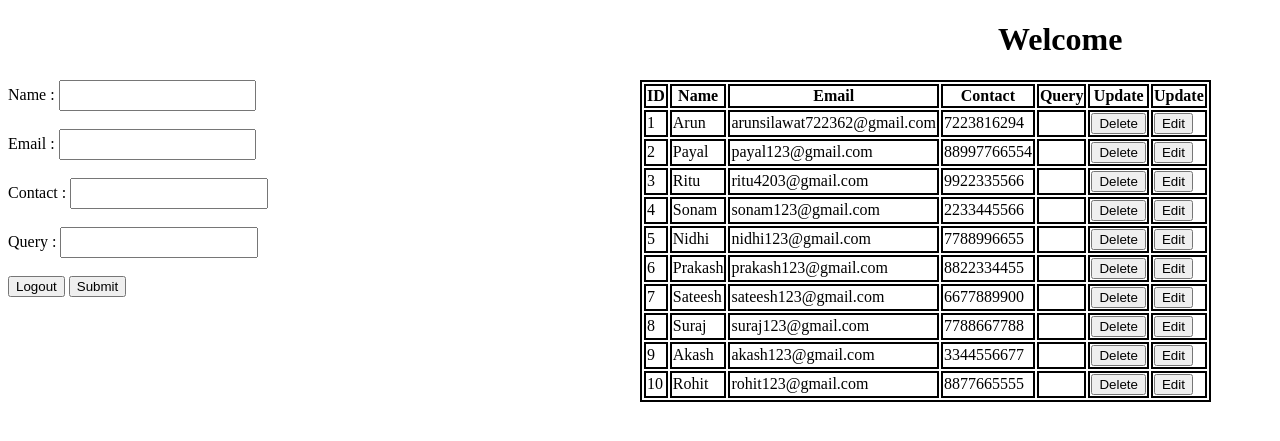
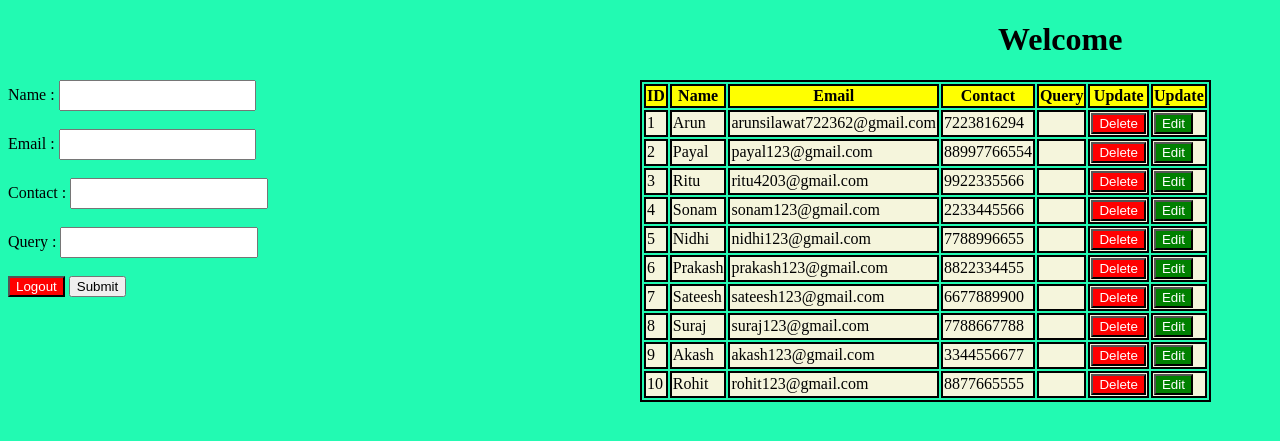
Before and after one commit to Arunsilawat/Dgango, a Django app: template Models/project/app/templates/display.html in a window 1280 px wide. Shown: the top 441 px of the page. Run offline with Django 5.2, Linux system fonts and the light colour scheme; the template is opened without the code that fills it: values that come from a table or form of the project are taken from there, others are empty; data comes from the database, SQL or seed files in the repository; both versions use the stored data as it was after the commit.

Commit message:
Table design

```diff
--- a/Models/project/app/templates/display.html
+++ b/Models/project/app/templates/display.html
@@ -14,10 +14,17 @@
             width: 30%;
             height: 25px;
         }
-        #btn {}
+        #btn {
+            background-color: red;
+            color: white;
+        }
+        #btn1 {
+            background-color: green;
+            color: white;
+        }
     </style>
 </head>
-<body>
+<body style="background-color:rgb(34, 250, 178)">
     <h1 style="padding-left: 990px;">Welcome {{nm}}</h1>
     {{msg}}
     <div id="main">
@@ -31,9 +38,11 @@
             <a href=""><button type="submit">Submit</button></a>
         </form><br><br>
         <!-- ----------------------------Table----------------------------------- -->
+
         <div class="container" style="width: 50%;">
             <table class="table" style="border: 2px solid black;">
-                <thead>
+                <!-- <h1>Table Data</h1> -->
+                <thead style="background-color: yellow">
                     <tr>
                         <th style="border: 2px solid black;">ID </th>
                         <th style="border: 2px solid black;">Name</th>
@@ -44,16 +53,16 @@
                         <th style="border: 2px solid black;">Update</th>
                     </tr>
                 </thead>
-                <tbody>
+                <tbody style="background-color: beige;">
                     {% for i in data %}
-                    <tr>
+                    <tr >
                         <td style="border: 2px solid black;">{{i.id}}</td>
                         <td style="border: 2px solid black;">{{i.stu_name}}</td>
                         <td style="border: 2px solid black;">{{i.stu_email}}</td>
                         <td style="border: 2px solid black;">{{i.stu_contact}}</td>
                         <td style="border: 2px solid black;">{{i.stu_query}}</td>
-                        <td style="border: 2px solid black;"><a href=""><button>Delete</button></a></td>
-                        <td style="border: 2px solid black;"><button>Edit</button></td>
+                        <td style="border: 2px solid black;"><a href=""><button id="btn">Delete</button></a></td>
+                        <td style="border: 2px solid black;"><button id="btn1">Edit</button></td>
                     </tr>
                     {% endfor %}
                 </tbody>
```
Also changed, not shown: Models/project/db.sqlite3.
